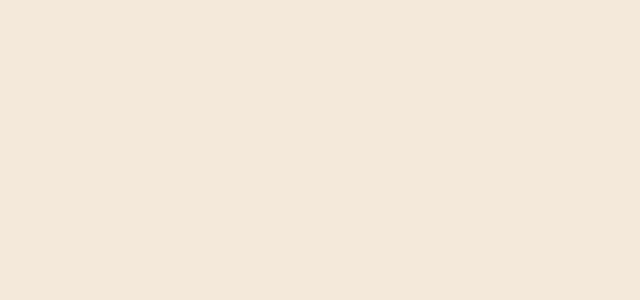
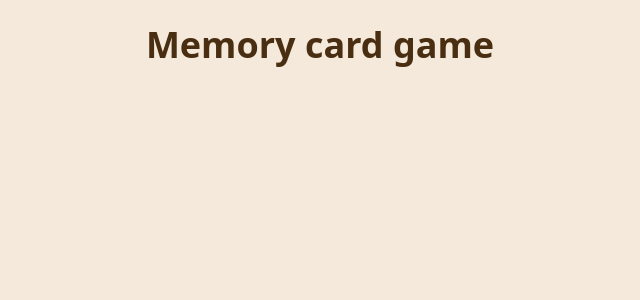
Before and after one commit to joeypizzas/memory-card, a React (Vite) app: page / in a window 1280 px wide. Shown: the top 300 px of the page, without its empty margins (320-960 px from the left). Built offline with nearby package versions, Linux system fonts and the light colour scheme.

Commit message:
Added, styled, and invoked header component

```diff
--- a/src/App.jsx
+++ b/src/App.jsx
@@ -1,7 +1,12 @@
 import "./App.css";
+import { Header } from "./components/Header/Header.jsx";
 
 function App() {
-  return <div className="app"></div>;
+  return (
+    <div className="app">
+      <Header></Header>
+    </div>
+  );
 }
 
 export default App;
--- a/src/components/Header/Header.css
+++ b/src/components/Header/Header.css
@@ -1 +1,11 @@
 /* Header component style */
+
+.header {
+  display: flex;
+  justify-content: center;
+  align-items: center;
+  padding: 1.25rem;
+  color: var(--color-crust);
+  font-size: 2.25rem;
+  font-weight: 700;
+}
--- a/src/components/Header/Header.jsx
+++ b/src/components/Header/Header.jsx
@@ -2,4 +2,6 @@
 
 import "./Header.css";
 
-export function Header() {}
+export function Header() {
+  return <div className="header">Memory card game</div>;
+}
```
